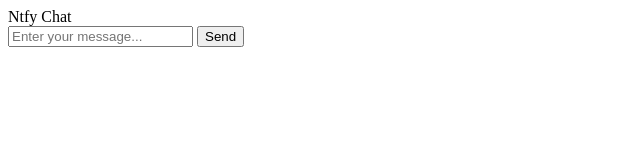
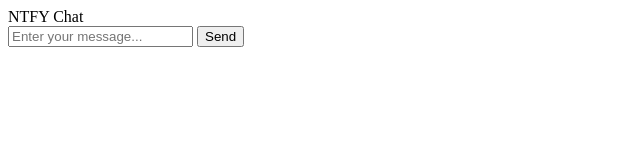
Before and after one commit to aitelierhub/ntfy-chat, a plain HTML site: page src/index.html in a window 1280 px wide. Shown: the full height of the page, 0-640 px from the left. Drawn offline with Linux system fonts and the light colour scheme.

Commit message:
Update index.html

```diff
--- a/src/index.html
+++ b/src/index.html
@@ -1,7 +1,7 @@
 <section class="msger">
   <header class="msger-header">
     <div class="msger-header-title">
-      <i class="fas fa-comment-alt"></i> Ntfy Chat
+      <i class="fas fa-comment-alt"></i> <span id="title">NTFY Chat</span>
     </div>
     <div class="msger-header-options">
       <span><i class="fas fa-cog"></i></span>
```
